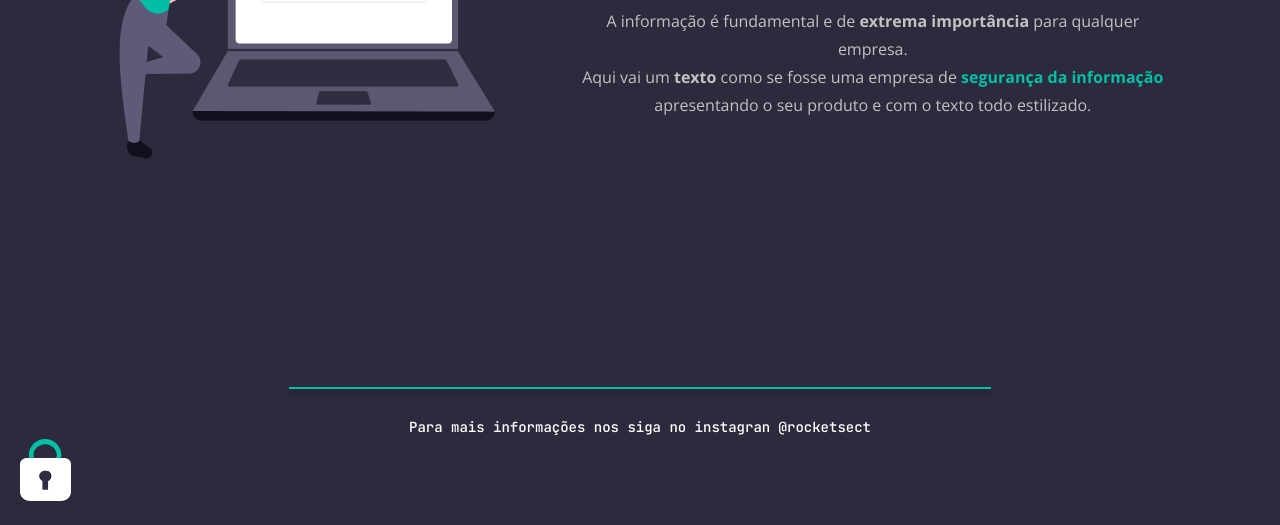
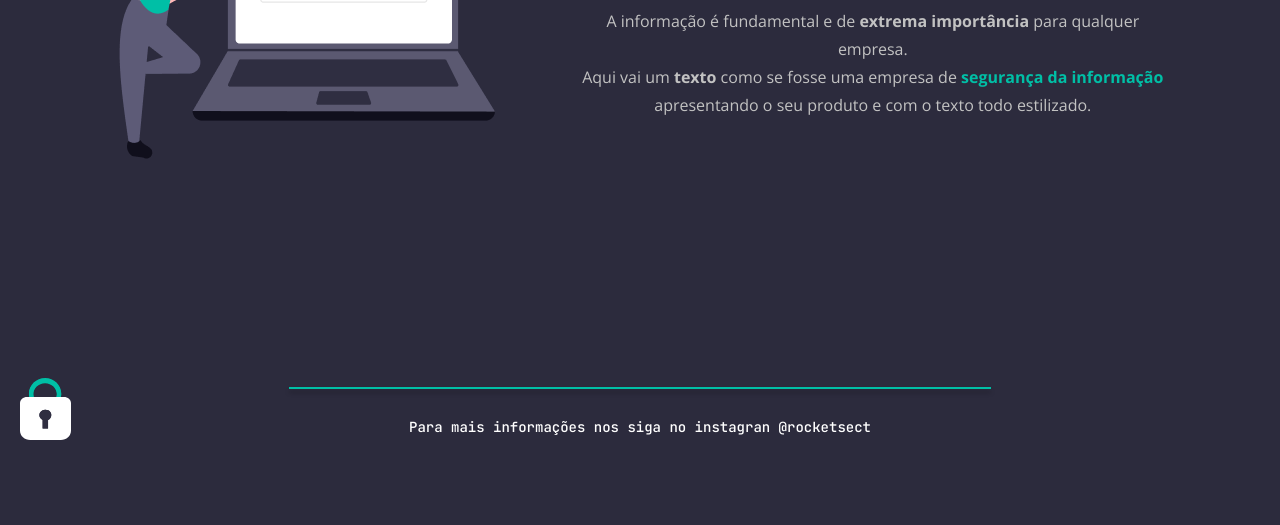
Before and after one commit to viniramos89/Prejeto-Explorer-04-02, a plain HTML site: page index.html in a window 1280 px wide. Shown: the part 340-865 px from the top of the page. After the commit the page ends 800 px from the top, so only its background shows below. Drawn offline with nearby package versions, Linux system fonts and the light colour scheme.

Commit message:
Update style.css

```diff
--- a/style.css
+++ b/style.css
@@ -103,8 +103,8 @@ body {
     color: white;
   }
   #padlock {
-   position: auto;
-   margin-left: 20px;
-   margin-bottom: 20px;
+   position: fixed;
+   left: 20px;
+   bottom: 20px;
 
   }
```
